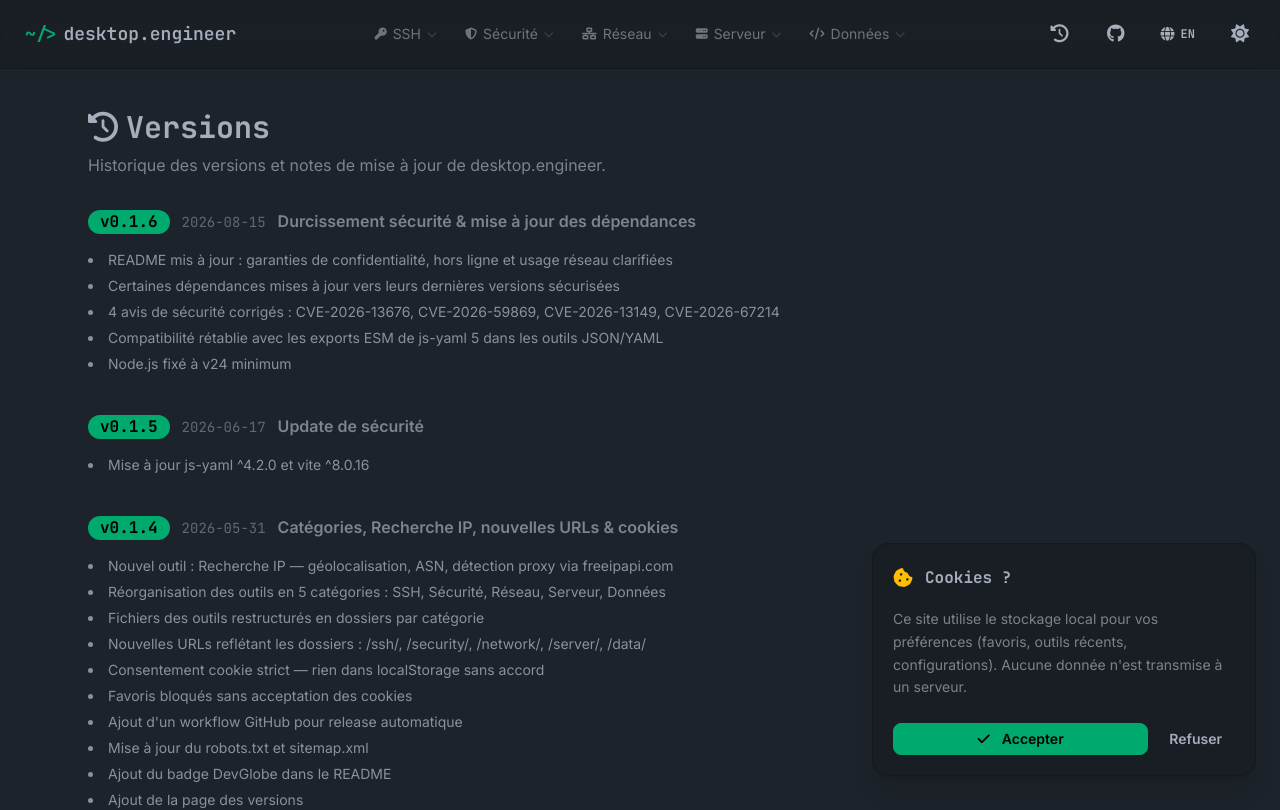
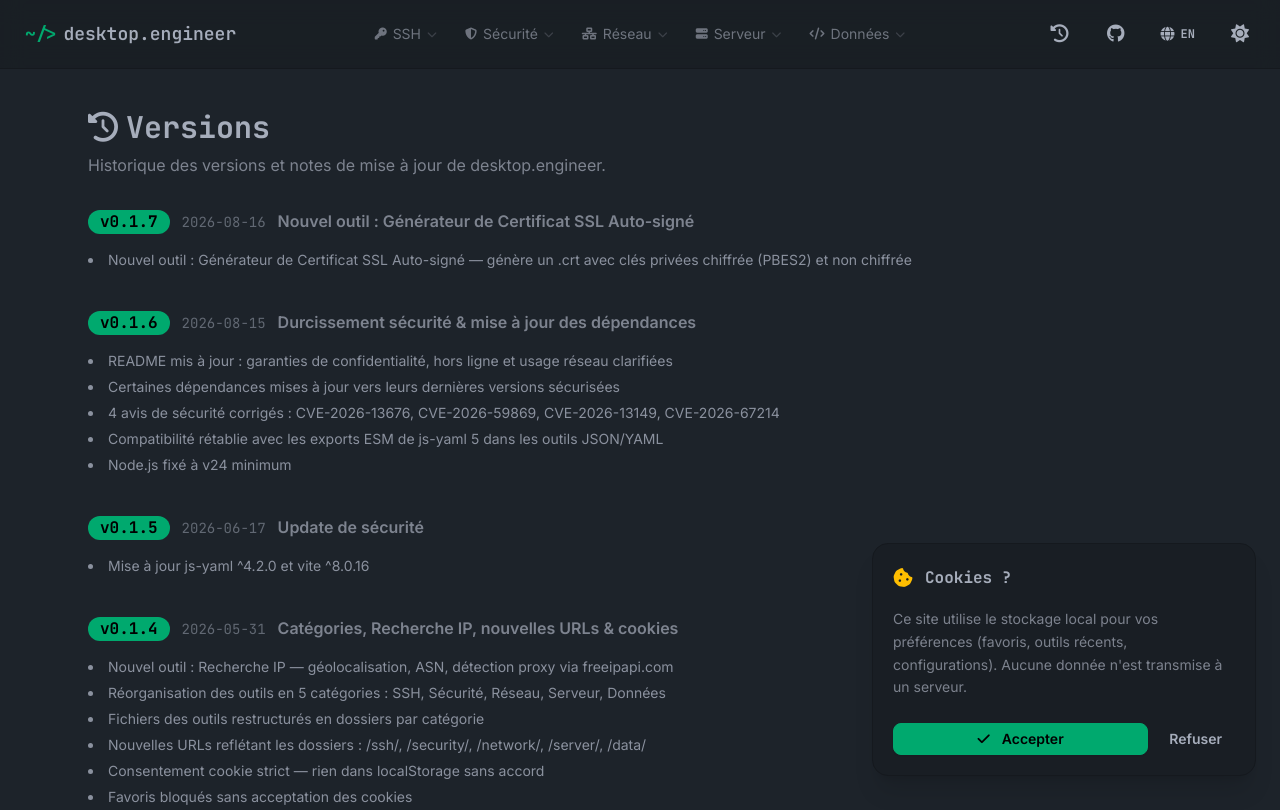
Before and after one commit to lighscent/desktop.engineer, a Vue app: page /changelog in a window 1280 px wide. Shown: the top 810 px of the page. Built offline with nearby package versions, Linux system fonts and the light colour scheme.

Commit message:
bump to 0.1.7

```diff
--- a/package.json
+++ b/package.json
@@ -1,6 +1,6 @@
 {
   "name": "desktop.engineer",
-  "version": "0.1.6",
+  "version": "0.1.7",
   "private": true,
   "type": "module",
   "description": "Toolkit for system engineers — SSH, networking, encryption, and security. 100% client-side PWA.",
--- a/src/data/changelog.js
+++ b/src/data/changelog.js
@@ -1,4 +1,17 @@
 export default [
+  {
+  version: '0.1.7',
+  date: '2026-08-16',
+  title: { en: 'New tool: Self-Signed SSL Certificate Generator', fr: 'Nouvel outil : Générateur de Certificat SSL Auto-signé' },
+  changes: {
+    en: [
+      'New tool: Self-Signed SSL Certificate Generator — generate a .crt with encrypted (PBES2) and plaintext private keys'
+    ],
+    fr: [
+      'Nouvel outil : Générateur de Certificat SSL Auto-signé — génère un .crt avec clés privées chiffrée (PBES2) et non chiffrée'
+    ],
+  },
+},
   {
     version: '0.1.6',
     date: '2026-08-15',
```
